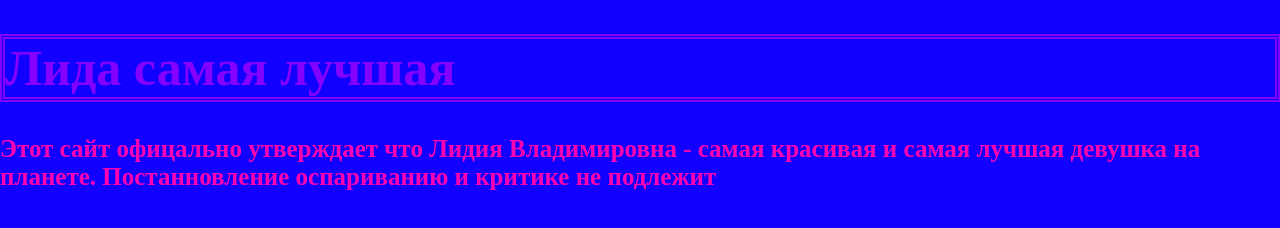
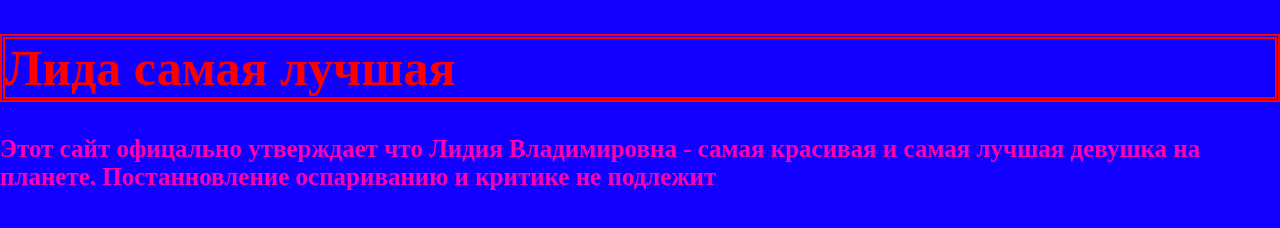
Before and after one commit to Mihail323/mySite, a plain HTML site: page index.html in a window 1280 px wide. Drawn offline with Linux system fonts and the light colour scheme.

Commit message:
three change color

```diff
--- a/main.css
+++ b/main.css
@@ -5,8 +5,8 @@ body{
 h1{
     font-size: 50px;
     padding: 25 px;
-    border: double 5px rgb(132, 0, 255);
-    color: rgb(132, 0, 255);
+    border: double 5px rgb(255, 0, 0);
+    color: rgb(255, 0, 0);
 }
 p{
     font-size: 25px;
```
